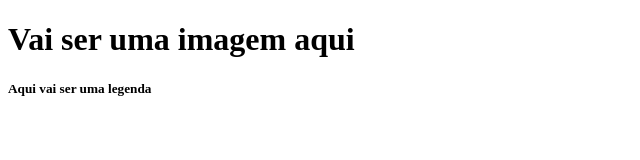
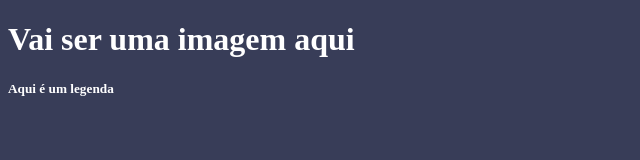
Before and after one commit to ANINHALIN/ALURAPLUS, a plain HTML site: page index.html in a window 1280 px wide. Shown: the whole page, without its empty margins (0-640 px from the left). Drawn offline with Linux system fonts and the light colour scheme.

Commit message:
Add files via upload

```diff
--- a/index.html
+++ b/index.html
@@ -1,14 +1,14 @@
 <!DOCTYPE html>
-<html lang="en">
+<html lang="pt-br">
 <head>
     <meta charset="UTF-8">
-    <meta http-equiv="X-UA-Compatible" content="IE=edge">
     <meta name="viewport" content="width=device-width, initial-scale=1.0">
     <title>Site Escola</title>
+    <link rel="stylesheet" href= "style.css"
 </head>
 <body>
     <h1>Vai ser uma imagem aqui</h1>
-    <h5>Aqui vai ser uma legenda</h5>
+    <h5>Aqui é um legenda</h5>
 
 </body>
 </html>
--- /dev/null
+++ b/style.css
@@ -0,0 +1,4 @@
+body{
+    background-color: #383D58;
+    color: white;
+}
```
Also changed, not shown: 2 other files.
